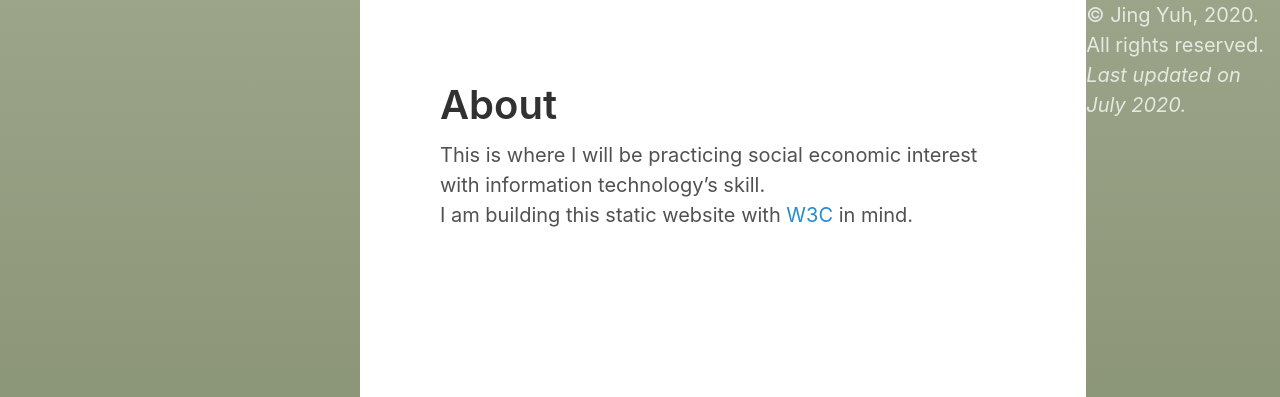
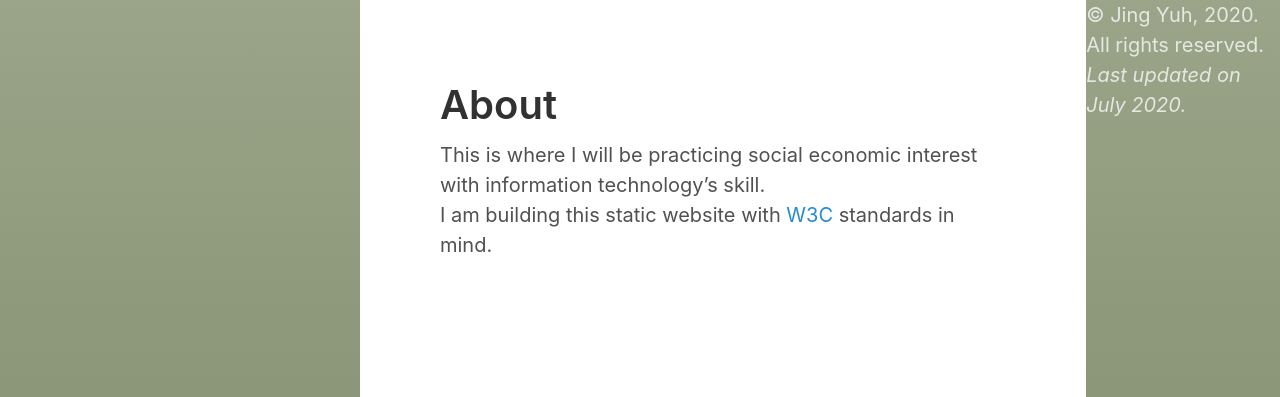
Before and after one commit to jyang123-bit/Website, a Jekyll site: the page built from category/About.md, in a window 1280 px wide. Shown: the top 397 px of the page. Built offline with Jekyll 4.4.1, drawn with Linux system fonts in a browser that asks for light colours.

Commit message:
Update About.md

```diff
--- a/category/About.md
+++ b/category/About.md
@@ -6,4 +6,4 @@ category: My Category
 ---
 
 This is where I will be practicing social economic interest with information technology's skill.
-<br>I am building this static website with [W3C](http://w3.org/standards/) in mind.
+<br>I am building this static website with [W3C](http://w3.org/standards/) standards in mind.
```
